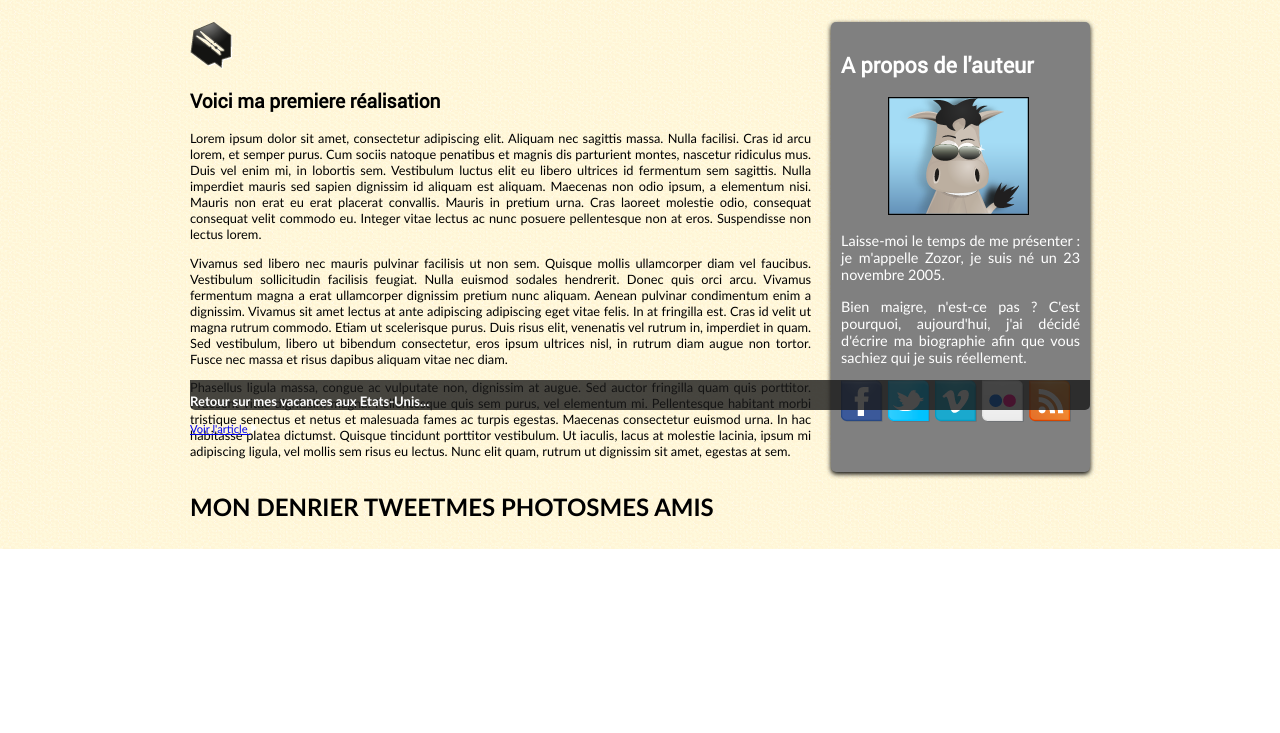
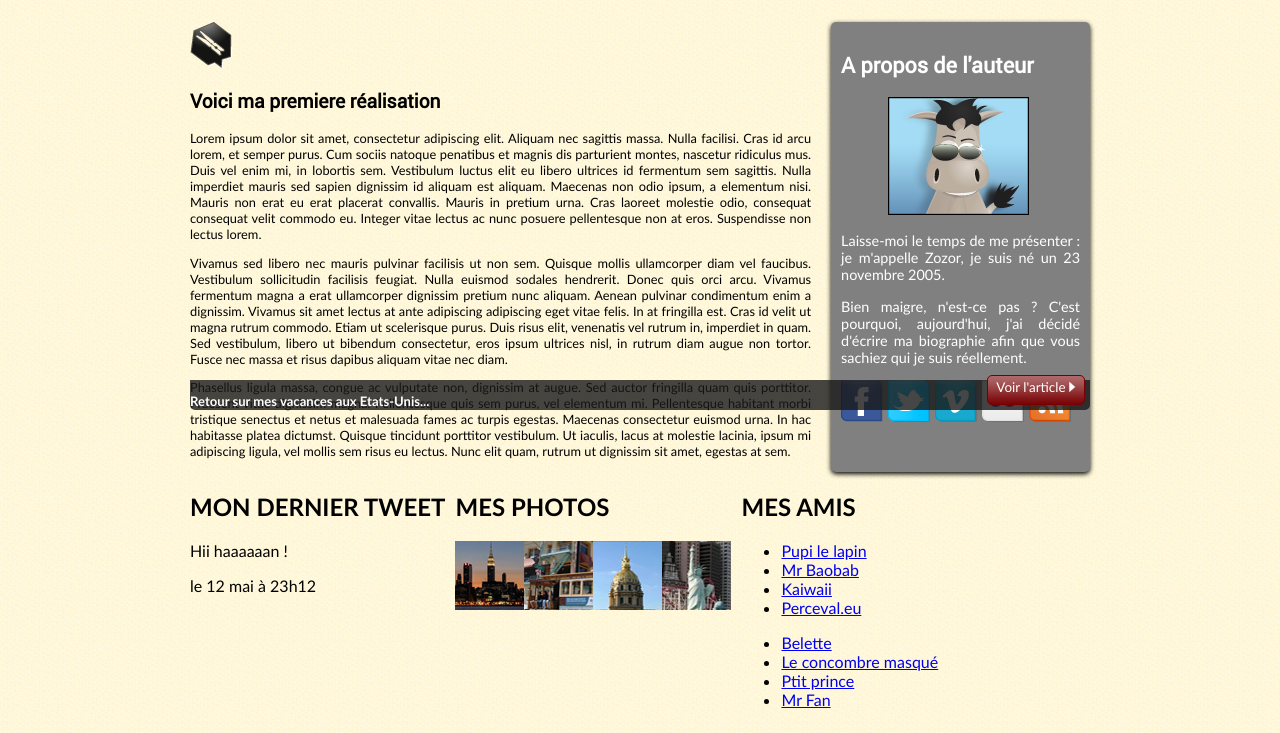
Before and after one commit to tibo8406/creer_un_site, a plain HTML site: page index.html in a window 1280 px wide. Shown: the part 390-1123 px from the top of the page. Before the commit the page ends 939 px from the top, so only its background shows below. Drawn offline with Linux system fonts and the light colour scheme; files whose address does not match are found by name.

Commit message:
modif contenu footer

```diff
--- a/index.html
+++ b/index.html
@@ -46,13 +46,28 @@
         </section>
         <footer>
             <div id="dernier_tweet">
-            <h2>MON DENRIER TWEET</h2>
+                <h2>MON DERNIER TWEET</h2>
+                <p>Hii haaaaaan !</p>
+                <p>le 12 mai à 23h12</p>
             </div>
             <div id="mesphotos">
-            <h2>MES PHOTOS</h2>
+                <h2>MES PHOTOS</h2>
+                <p><img src="images/photo1.jpg" alt="Photographie" /><img src="images/photo2.jpg" alt="Photographie" /><img src="images/photo3.jpg" alt="Photographie" /><img src="images/photo4.jpg" alt="Photographie" /></p>
             </div>
             <div id="mes amis">
             <h2>MES AMIS</h2>
+                <ul>
+                    <li><a href="#">Pupi le lapin</a></li>
+                    <li><a href="#">Mr Baobab</a></li>
+                    <li><a href="#">Kaiwaii</a></li>
+                    <li><a href="#">Perceval.eu</a></li>
+                </ul>
+                <ul>
+                    <li><a href="#">Belette</a></li>
+                    <li><a href="#">Le concombre masqué</a></li>
+                    <li><a href="#">Ptit prince</a></li>
+                    <li><a href="#">Mr Fan</a></li>
+                </ul>
             </div>
         </footer>
     </div>
--- a/style.css
+++ b/style.css
@@ -41,7 +41,7 @@ body
     font-size: 0.7em;
     width: 900px;
 }
-/*.bouton_rouge
+.bouton_rouge
 {
     height: 25px;
     position: absolute;
@@ -55,7 +55,7 @@ body
     padding: 3px 8px 0px 8px;
     color: white;
     text-decoration: none;
-}*/
+}
 nav ul
 {
     list-style: none;
@@ -117,3 +117,7 @@ footer
 {
     display: flex;
 }
+footer div
+{
+    margin-right: 10px;
+}
```
